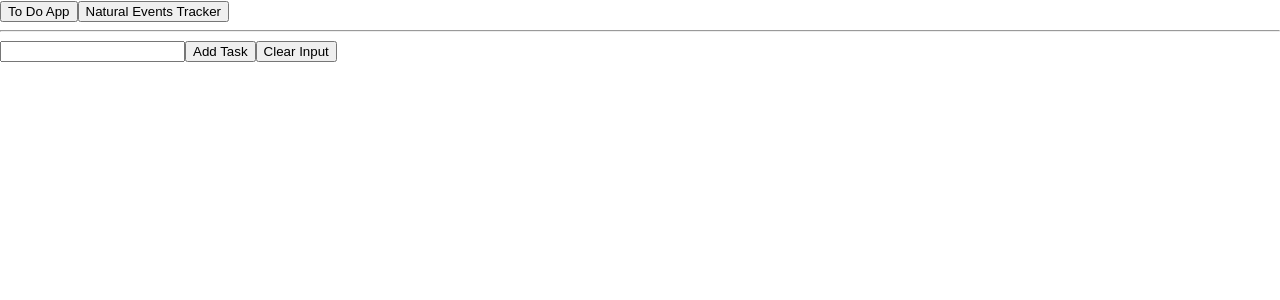
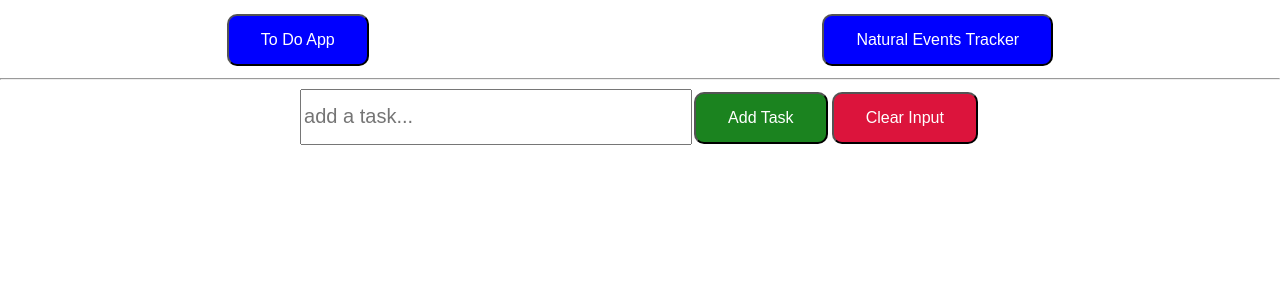
Before and after one commit to ThomasVirgo/ReactProjects, a React (Create React App) app: page / in a window 1280 px wide. Shown: the top 300 px of the page. Built offline with nearby package versions, Linux system fonts and the light colour scheme.

Commit message:
added styling to tasks app

```diff
--- a/src/App.css
+++ b/src/App.css
@@ -0,0 +1,67 @@
+.nav-buttons {
+    display: flex;
+    width: 100vw;
+    justify-content: space-around;
+    margin-top: 10px;
+}
+
+.button {
+    background-color: #1b831f;
+    border-radius: 10px;
+    color: white;
+    padding: 15px 32px;
+    text-align: center;
+    text-decoration: none;
+    display: inline-block;
+    font-size: 16px;
+    margin: 4px 2px;
+    cursor: pointer;
+  }
+
+.button:hover{
+    text-decoration: underline;
+}
+
+.button-blue {
+    background-color: blue;
+}
+
+.button-red {
+    background-color: crimson;
+}
+
+.todo-container {
+    display: flex;
+    flex-direction: column;
+    align-items: center;
+}
+
+.todo-input {
+    width: 30vw;
+    height: 50px;
+    font-size: 20px;
+}
+
+.tasks-container {
+    display: flex;
+    flex-direction: column;
+    align-items: flex-start;
+    width: 50vw;
+    height: 100vh;
+}
+
+.task {
+    display: flex;
+}
+
+.delete-task{
+    color: red;
+    background-color: transparent;
+    border: none;
+    padding-bottom: 0;
+    margin-left: 20px;
+}
+
+.delete-task:hover {
+    font-weight: bold;
+}
--- a/src/App.js
+++ b/src/App.js
@@ -5,21 +5,23 @@ import ToDo from './components/to-do/ToDoMain';
 
 
 const App = () => {
+
   const [page, setPage] = useState('');
 
   const switchPage = (page) => {
     setPage(page);
   }
 
-  const button1 = <button onClick = {() => switchPage('toDo')}>To Do App</button>
-  const button2 = <button onClick = {() => switchPage('natural')}>Natural Events Tracker</button>
+  const button1 = <button className = 'button button-blue' onClick = {() => switchPage('toDo')}>To Do App</button>
+  const button2 = <button className = 'button button-blue' onClick = {() => switchPage('natural')}>Natural Events Tracker</button>
 
   if (page==='' || page==='toDo'){
     return (
       <div id = 'main1'>
-        {button1}
-        {button2}
-        <br/>
+        <div className = 'nav-buttons'>
+          {button1}
+          {button2}
+        </div>
         <hr></hr>
         <ToDo />
       </div>
@@ -27,9 +29,10 @@ const App = () => {
   } else {
     return (
       <div id = 'main2'>
-      {button1}
-      {button2}
-      <br/>
+      <div className = 'nav-buttons'>
+          {button1}
+          {button2}
+      </div>
       <hr></hr>
       <NaturalEventTracker />
     </div>
--- a/src/components/event-tracker/EventTrackerMain.js
+++ b/src/components/event-tracker/EventTrackerMain.js
@@ -13,7 +13,7 @@ const NaturalEventTracker = (props) => {
         }
         fetchEventData()
     }, []) //providing an empty array as the dependency means it only executes once when the page loads. If you provide nothing, it will execute on every re-render!
-
+    console.log(events);
     const toggleDropdown = () => {
         setDropdown(!dropdown);
     }
--- a/src/components/event-tracker/NaturalEvents.js
+++ b/src/components/event-tracker/NaturalEvents.js
@@ -9,11 +9,12 @@ const NaturalEvents = ({events, isDropdown}) => {
       'title':item.title,
       'type':item.categories[0].title,
       'location':item.geometries,
+      'date':item.geometries[0].date.slice(0,10),
     }
     return myObj
   })
 
-  const mappedEvents = myEvents.map(item => <p key = {item.title}>{item.title}</p>)
+  const mappedEvents = myEvents.map(item => <p key = {item.title}>{`${item.title} on ${item.date}`}</p>)
   const reduceFun = (list,item) => {
     if (list.indexOf(item.type)==-1){
       list.push(item.type);
@@ -28,7 +29,7 @@ const NaturalEvents = ({events, isDropdown}) => {
 
   const handleFilterClick = (eventType) => {
     const filteredEvents = filterEvents(myEvents, eventType);
-    const showTheseEvents = filteredEvents.map(item => <p key = {item.title}>{item.title}</p>);
+    const showTheseEvents = filteredEvents.map(item => <p key = {item.title}>{`${item.title} on ${item.date}`}</p>);
     setShowEvents(showTheseEvents);
   }
 
--- a/src/components/to-do/Form.js
+++ b/src/components/to-do/Form.js
@@ -3,9 +3,9 @@ import React from 'react';
 const Form = (props) => {
   return (
     <form onSubmit = {props.handleSubmit}>
-      <input type='text' value = {props.userInput} onChange = {props.handleChange}></input>
-      <button type = 'submit'>Add Task</button>
-      <button onClick = {props.clearInput}>Clear Input</button>
+      <input type='text' value = {props.userInput} onChange = {props.handleChange} className = 'todo-input' placeholder = 'add a task...'></input>
+      <button type = 'submit' className='button'>Add Task</button>
+      <button onClick = {props.clearInput} className='button button-red'>Clear Input</button>
     </form>
   )
 }
--- a/src/components/to-do/List.js
+++ b/src/components/to-do/List.js
@@ -3,13 +3,13 @@ import React from 'react';
 
 const List = (props) => {
   const taskElements = props.tasks.map((item, index) =>
-    <div key = {item}>
+    <div key = {item} className='task'>
       <h2>{item}</h2>
-      <button onClick = {() => props.deleteTask(item)}>Delete Task</button>
+      <button onClick = {() => props.deleteTask(item)} className='delete-task'>X</button>
     </div>
   )
   return (
-    <div>
+    <div className = 'tasks-container'>
       {taskElements}
     </div>
   )
--- a/src/components/to-do/ToDoMain.js
+++ b/src/components/to-do/ToDoMain.js
@@ -29,7 +29,7 @@ const ToDo = (props) => {
     }
 
     return (
-        <div id = 'to-do-list'>
+        <div id = 'to-do-list' className = 'todo-container'>
             <Form userInput={userInput} handleChange={handleChange} handleSubmit={handleSubmit} clearInput={clearInput}/>
             <List tasks={tasks} deleteTask={deleteTask}/>
         </div>
```
